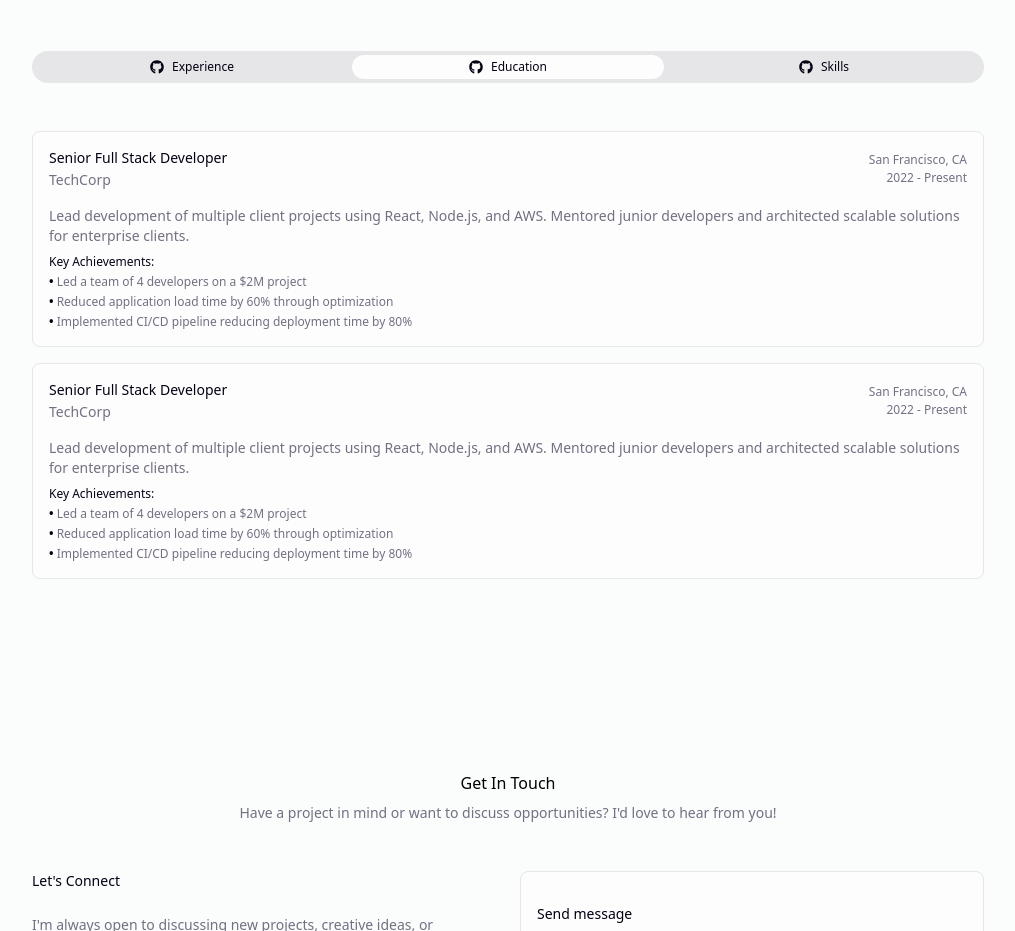
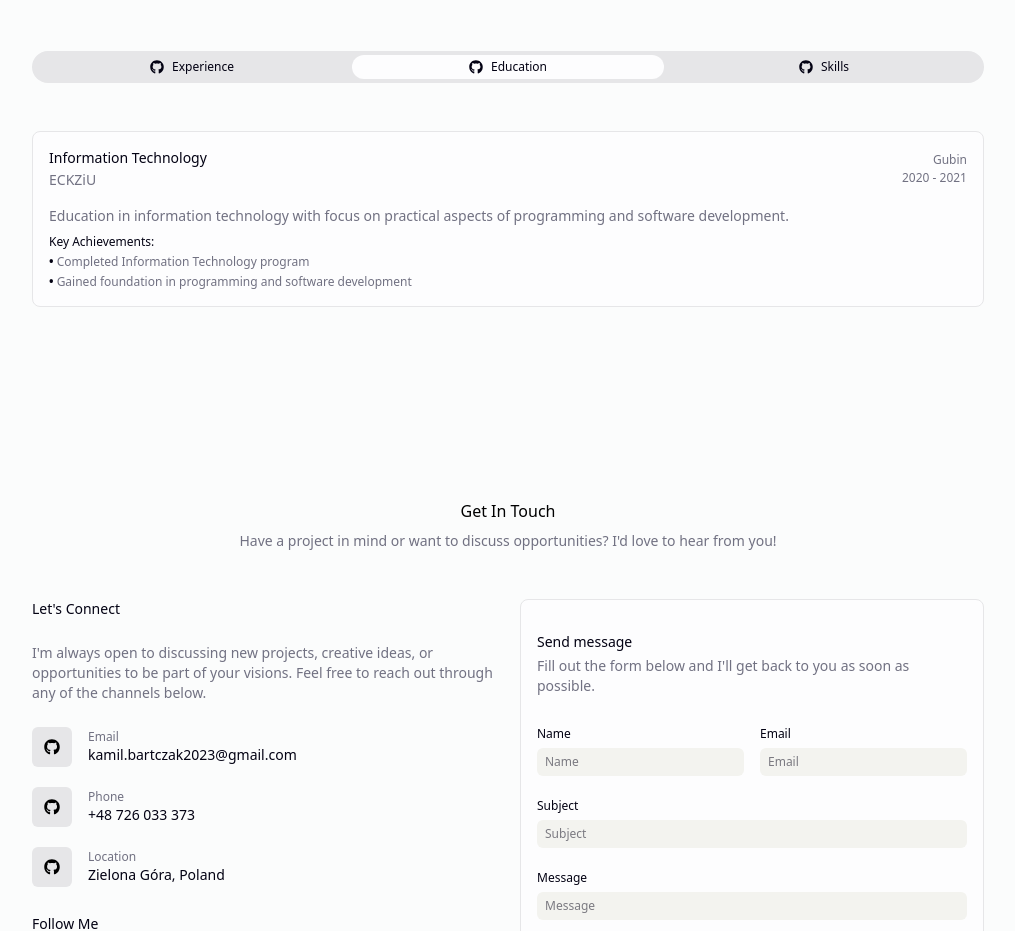
Before and after one commit to bkamkl9/portfolio, a Vue app: page /portfolio/en in a window 1280 px wide. Shown: the part 4401-5332 px from the top of the page, without its empty margins (132-1147 px from the left). Built offline with nearby package versions, Linux system fonts and the light colour scheme.

Commit message:
content: add content

```diff
--- a/src/App.vue
+++ b/src/App.vue
@@ -11,7 +11,9 @@ import { UiNavigationBar } from './components/sections'
   <Suspense>
     <Sections.UiProjectsSection />
   </Suspense>
-  <Sections.UiExperienceSection />
+  <Suspense>
+    <Sections.UiExperienceSection />
+  </Suspense>
   <Sections.UiContactSection />
   <Sections.UiFooterSection />
 </template>
--- a/src/components/sections/UiExperienceSection.vue
+++ b/src/components/sections/UiExperienceSection.vue
@@ -4,8 +4,10 @@ import { UiContainer } from '../layout'
 import * as Ui from '../ui'
 import { faGithub } from '@fortawesome/free-brands-svg-icons'
 import { useI18n } from 'vue-i18n'
+import useContent from '@/composable/useContent'
 
 const { t } = useI18n()
+const content = await useContent('experience')
 
 const switchOptions = computed(() => [
   { label: t('landing.experience.sections.experience'), value: 'experience', icon: faGithub },
@@ -24,99 +26,81 @@ const selected = ref<string>(switchOptions.value[1].value)
       />
       <Ui.UiSwitch v-model:selected="selected" :options="switchOptions" class="mb-12" />
       <div v-if="selected === 'experience'" class="space-y-4">
-        <Ui.UiCard v-for="x in 3">
+        <Ui.UiCard v-for="experience in content.experience">
           <template #body>
             <div class="flex items-center justify-between mb-4">
               <div class="text-sm flex flex-col space-y-0.5">
-                <span class="text-black-500">Senior Full Stack Developer</span>
-                <span class="text-slate-gray-500">TechCorp</span>
+                <span class="text-black-500">{{ experience.title }}</span>
+                <span class="text-slate-gray-500">{{ experience.company }}</span>
               </div>
               <div
                 class="text-sm flex flex-col items-end text-slate-gray-500 text-xs space-y-0.5 whitespace-nowrap"
               >
-                <span>San Francisco, CA </span>
-                <span>2022 - Present</span>
+                <span>{{ experience.location }}</span>
+                <span>{{ experience.date }}</span>
               </div>
             </div>
             <p class="text-sm text-slate-gray-500 mb-2">
-              Lead development of multiple client projects using React, Node.js, and AWS. Mentored
-              junior developers and architected scalable solutions for enterprise clients.
+              {{ experience.description }}
             </p>
-            <span class="text-xs text-black-500">Key Achievements:</span>
+            <span class="text-xs text-black-500"
+              >{{ t('landing.experience.key_achievements') }}:</span
+            >
             <ul class="list-inside text-xs text-slate-gray-500 mt-1 space-y-1">
-              <li>
-                <span class="text-black-500 font-bold">•</span> Led a team of 4 developers on a $2M
-                project
-              </li>
-              <li>
-                <span class="text-black-500 font-bold">•</span> Reduced application load time by 60%
-                through optimization
-              </li>
-              <li>
-                <span class="text-black-500 font-bold">•</span> Implemented CI/CD pipeline reducing
-                deployment time by 80%
+              <li v-for="achievement in experience.achievements" :key="achievement">
+                <span class="text-black-500 font-bold">•</span> {{ achievement }}
               </li>
             </ul>
             <div class="mt-4 flex flex-wrap gap-2">
-              <Ui.UiPill variant="outline">Vue</Ui.UiPill>
-              <Ui.UiPill variant="outline">Typescript</Ui.UiPill>
-              <Ui.UiPill variant="outline">Node.js & Express</Ui.UiPill>
+              <Ui.UiPill variant="outline" v-for="tag in experience.tags" :key="tag">{{
+                tag
+              }}</Ui.UiPill>
             </div>
           </template>
         </Ui.UiCard>
       </div>
       <div v-if="selected === 'education'" class="space-y-4">
-        <Ui.UiCard v-for="x in 2">
+        <Ui.UiCard v-for="education in content.education">
           <template #body>
             <div class="flex items-center justify-between mb-4">
               <div class="text-sm flex flex-col space-y-0.5">
-                <span class="text-black-500">Senior Full Stack Developer</span>
-                <span class="text-slate-gray-500">TechCorp</span>
+                <span class="text-black-500">{{ education.title }}</span>
+                <span class="text-slate-gray-500">{{ education.school }}</span>
               </div>
               <div
                 class="text-sm flex flex-col items-end text-slate-gray-500 text-xs space-y-0.5 whitespace-nowrap"
               >
-                <span>San Francisco, CA </span>
-                <span>2022 - {{ t('landing.experience.timeline_present') }}</span>
+                <span>{{ education.location }}</span>
+                <span>{{ education.date }}</span>
               </div>
             </div>
             <p class="text-sm text-slate-gray-500 mb-2">
-              Lead development of multiple client projects using React, Node.js, and AWS. Mentored
-              junior developers and architected scalable solutions for enterprise clients.
+              {{ education.description }}
             </p>
             <span class="text-xs text-black-500"
               >{{ t('landing.experience.key_achievements') }}:</span
             >
             <ul class="list-inside text-xs text-slate-gray-500 mt-1 space-y-1">
-              <li>
-                <span class="text-black-500 font-bold">•</span> Led a team of 4 developers on a $2M
-                project
-              </li>
-              <li>
-                <span class="text-black-500 font-bold">•</span> Reduced application load time by 60%
-                through optimization
-              </li>
-              <li>
-                <span class="text-black-500 font-bold">•</span> Implemented CI/CD pipeline reducing
-                deployment time by 80%
+              <li v-for="achievement in education.achievements" :key="achievement">
+                <span class="text-black-500 font-bold">•</span> {{ achievement }}
               </li>
             </ul>
           </template>
         </Ui.UiCard>
       </div>
       <div v-if="selected === 'skills'" class="grid grid-cols-1 md:grid-cols-3 gap-6">
-        <Ui.UiCard v-for="x in 2">
+        <Ui.UiCard v-for="skill in content.skills">
           <template #body>
             <div class="flex flex-col space-y-0.5 p-2">
-              <span class="text-black-500 text-sm font-medium"
-                >Google Cloud Professional Developer
-              </span>
-              <span class="text-slate-gray-500 text-xs mt-1">Google Cloud</span>
+              <span class="text-black-500 text-sm font-medium">{{ skill.certification }} </span>
+              <span class="text-slate-gray-500 text-xs mt-1">{{ skill.subject }}</span>
 
               <span class="text-slate-gray-500 text-xs mt-5">
-                {{ t('landing.experience.certification_issued') }}: 2022
+                {{ t('landing.experience.certification_issued') }}: {{ skill.year }}
               </span>
-              <span class="text-slate-gray-500 text-[0.65rem]">Credential ID: GCP-PD-67890</span>
+              <span class="text-slate-gray-500 text-[0.65rem]"
+                >Credential ID: {{ skill.credential_id }}</span
+              >
             </div>
           </template>
         </Ui.UiCard>
--- a/src/composable/useContent.ts
+++ b/src/composable/useContent.ts
@@ -2,25 +2,23 @@ import { useI18n } from "vue-i18n";
 
 import type projectsContent from "@/content/projects_content.json";
 import { computed } from "vue";
-type ContentType = "projects";
+type ContentType = "projects" | "experience";
 
 export default async function useContent(type: ContentType) {
     const { locale } = useI18n();
     const localeComputed = computed(() => locale.value);
+    let value: any;
 
     switch (type) {
         case "projects":
-            const value = await import(`@/content/${type}_content.json`);
+            value = await import(`@/content/${type}_content.json`);
+            return computed(() =>
+                value[localeComputed.value as keyof typeof value]
+            );
+        case "experience":
+            value = await import(`@/content/experience_content.json`);
             return computed(() =>
                 value[localeComputed.value as keyof typeof value]
             );
     }
-
-    // return computed(() => {
-    //     return {
-    //         projects: projectsContent[
-    //             localeComputed.value as keyof typeof projectsContent
-    //         ],
-    //     };
-    // });
 }
--- /dev/null
+++ b/src/content/experience_content.json
@@ -0,0 +1,176 @@
+{
+  "pl": {
+    "experience": [
+      {
+        "title": "Inżynier Oprogramowania",
+        "company": "Infermedica",
+        "location": "Wrocław / Zdalnie",
+        "date": "2021 - 2025",
+        "description": "Początkowo pracowałem w zespole Delivery, dostarczając główny produkt i rozwiązując problemy klientów. Współpracowałem z różnymi zespołami takimi jak Customer Success, Design, Implementation i Core Product. W miarę bliskiej współpracy z zespołem produktowym, przejąłem odpowiedzialność za rozwój produktu. Uczestniczyłem w innowacyjnych badaniach z lekarzami, a następnie dołączyłem do zespołu intelligent core, gdzie skupiałem się na zaawansowanych technologiach jak LLM i NLP.",
+        "achievements": [
+          "Przejście z zespołu Delivery do zespołu produktowego",
+          "Współpraca w badaniach z lekarzami",
+          "Specjalizacja w technologiach LLM i NLP",
+          "Współpraca z wieloma zespołami międzyfunkcyjnymi"
+        ],
+        "tags": [
+          "Python",
+          "LLM",
+          "NLP",
+          "Healthcare",
+          "Product Development",
+          "Typescript",
+          "Frontend",
+          "Backend"
+        ]
+      },
+      {
+        "title": "Frontend Developer",
+        "company": "Denley.pl",
+        "location": "Zielona Góra",
+        "date": "2021",
+        "description": "Pełniłem rolę Frontend Engineer, odpowiedzialnego za utrzymanie i optymalizację strony e-commerce. Ściśle współpracowałem z zespołem marketingowym, zapewniając płynną integrację designu i funkcjonalności w celu poprawy doświadczeń użytkowników.",
+        "achievements": [
+          "Optymalizacja strony e-commerce",
+          "Współpraca z zespołem marketingowym",
+          "Poprawa doświadczeń użytkowników"
+        ],
+        "tags": ["Frontend", "E-commerce", "JavaScript", "UX"]
+      },
+      {
+        "title": "Full-stack Developer",
+        "company": "BlazeYourPrint",
+        "location": "Zdalnie",
+        "date": "2020 - 2021",
+        "description": "Służyłem jako inżynier oprogramowania odpowiedzialny za rozwój kompleksowej platformy e-commerce dla klienta. Obejmowało to stworzenie niestandardowego kreatora produktów, implementację dashboardu do efektywnego zarządzania klientami i produktami, projektowanie systemu rabatów, optymalizację procesu checkout oraz tworzenie angażującej strony landing.",
+        "achievements": [
+          "Rozwój kompletnej platformy e-commerce",
+          "Stworzenie niestandardowego kreatora produktów",
+          "Implementacja systemu zarządzania i rabatów",
+          "Optymalizacja procesu zakupowego"
+        ],
+        "tags": ["Full-stack", "E-commerce", "Typescript", "Product Builder"]
+      }
+    ],
+    "education": [
+      {
+        "title": "Technik Informatyk",
+        "school": "ECKZiU",
+        "location": "Gubin",
+        "date": "2020 - 2021",
+        "description": "Edukacja w dziedzinie technologii informatycznych z fokusem na praktyczne aspekty programowania i rozwoju oprogramowania.",
+        "achievements": [
+          "Ukończenie kierunku Informatyka",
+          "Zdobycie podstaw programowania i rozwoju oprogramowania"
+        ]
+      }
+    ],
+    "skills": [
+      {
+        "certification": "Python Programming",
+        "subject": "Python",
+        "year": 2023,
+        "credential_id": "PY-ADV-001"
+      },
+      {
+        "certification": "JavaScript & TypeScript",
+        "subject": "Frontend Development",
+        "year": 2023,
+        "credential_id": "JS-TS-002"
+      },
+      {
+        "certification": "Vue.js Ecosystem",
+        "subject": "Vue, Nuxt, Pinia",
+        "year": 2023,
+        "credential_id": "VUE-ECO-003"
+      }
+    ]
+  },
+  "en": {
+    "experience": [
+      {
+        "title": "Software Engineer",
+        "company": "Infermedica",
+        "location": "Wrocław / Remote",
+        "date": "2021 - 2025",
+        "description": "Initially worked in the Delivery team, delivering the main product, resolving client issues, and maintaining strong customer relationships. Collaborated with various teams such as Customer Success, Design, Implementation, and Core Product. As I closely worked with the product team, I eventually took on responsibilities for product development. Participated in innovative research with medical doctors and later joined the intelligent core team, focusing on advanced technologies like LLM and NLP.",
+        "achievements": [
+          "Transitioned from Delivery team to product development role",
+          "Collaborated in innovative research with medical doctors",
+          "Specialized in LLM and NLP technologies",
+          "Cross-functional collaboration with multiple teams"
+        ],
+        "tags": [
+          "Python",
+          "LLM",
+          "NLP",
+          "Healthcare",
+          "Product Development",
+          "Typescript",
+          "Frontend",
+          "Backend"
+        ]
+      },
+      {
+        "title": "Frontend Developer",
+        "company": "Denley.pl",
+        "location": "Zielona Góra",
+        "date": "2021",
+        "description": "Held the role of Frontend Engineer, responsible for maintaining and optimizing the e-commerce website. Collaborated closely with the marketing team, ensuring seamless integration of design and functionality to enhance the user experience.",
+        "achievements": [
+          "Optimized e-commerce website performance",
+          "Collaborated with marketing team for better UX",
+          "Enhanced user experience through design-functionality integration"
+        ],
+        "tags": ["Frontend", "E-commerce", "JavaScript", "UX"]
+      },
+      {
+        "title": "Full-stack Developer",
+        "company": "BlazeYourPrint",
+        "location": "Remote",
+        "date": "2020 - 2021",
+        "description": "Served as a software engineer tasked with developing a comprehensive e-commerce platform for the client. This encompassed creating a custom product builder, implementing a dashboard for efficient customer and product management, designing a discount system, optimizing the checkout process, and crafting an engaging landing page.",
+        "achievements": [
+          "Developed comprehensive e-commerce platform",
+          "Created custom product builder from scratch",
+          "Implemented management dashboard and discount system",
+          "Optimized checkout process and user engagement"
+        ],
+        "tags": ["Full-stack", "E-commerce", "Typescript", "Product Builder"]
+      }
+    ],
+    "education": [
+      {
+        "title": "Information Technology",
+        "school": "ECKZiU",
+        "location": "Gubin",
+        "date": "2020 - 2021",
+        "description": "Education in information technology with focus on practical aspects of programming and software development.",
+        "achievements": [
+          "Completed Information Technology program",
+          "Gained foundation in programming and software development"
+        ]
+      }
+    ],
+    "skills": [
+      {
+        "certification": "Python Programming",
+        "subject": "Python",
+        "year": 2023,
+        "credential_id": "PY-ADV-001"
+      },
+      {
+        "certification": "JavaScript & TypeScript",
+        "subject": "Frontend Development",
+        "year": 2023,
+        "credential_id": "JS-TS-002"
+      },
+      {
+        "certification": "Vue.js Ecosystem",
+        "subject": "Vue, Nuxt, Pinia",
+        "year": 2023,
+        "credential_id": "VUE-ECO-003"
+      }
+    ]
+  }
+}
```
